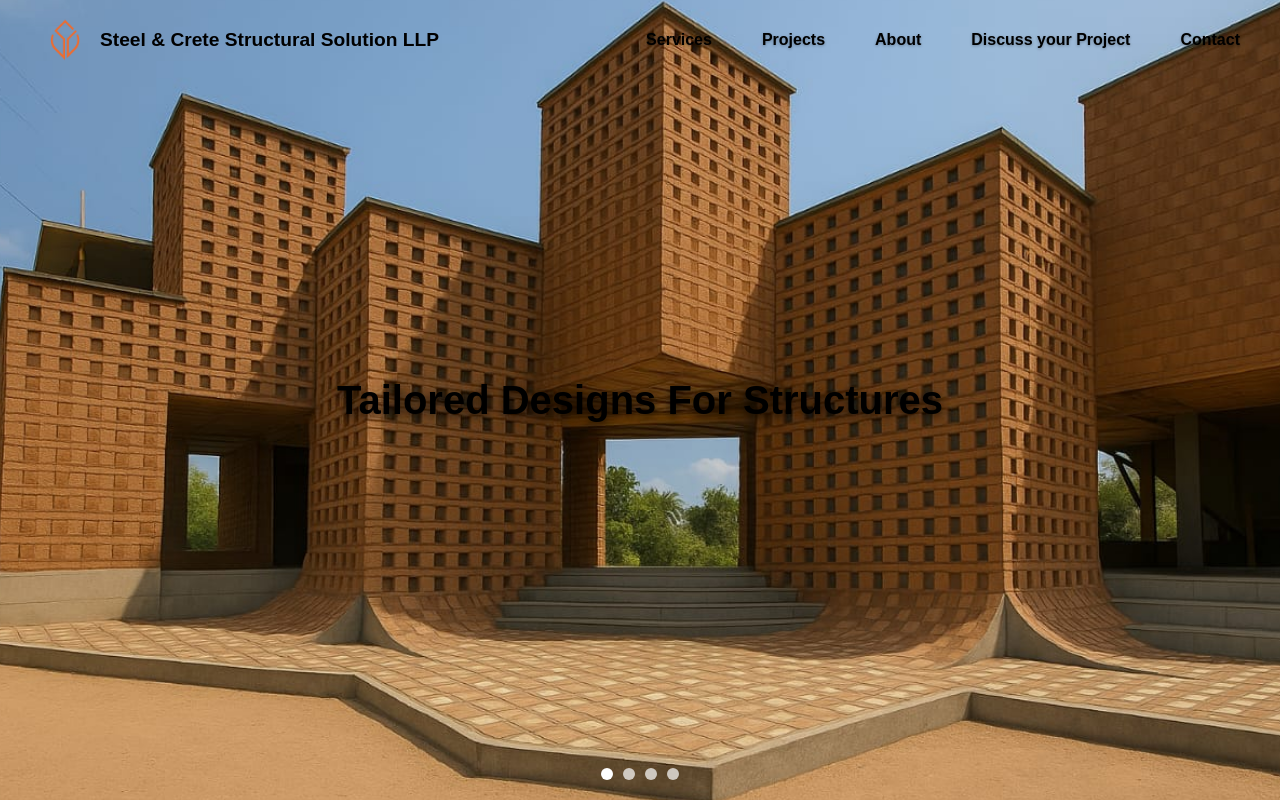
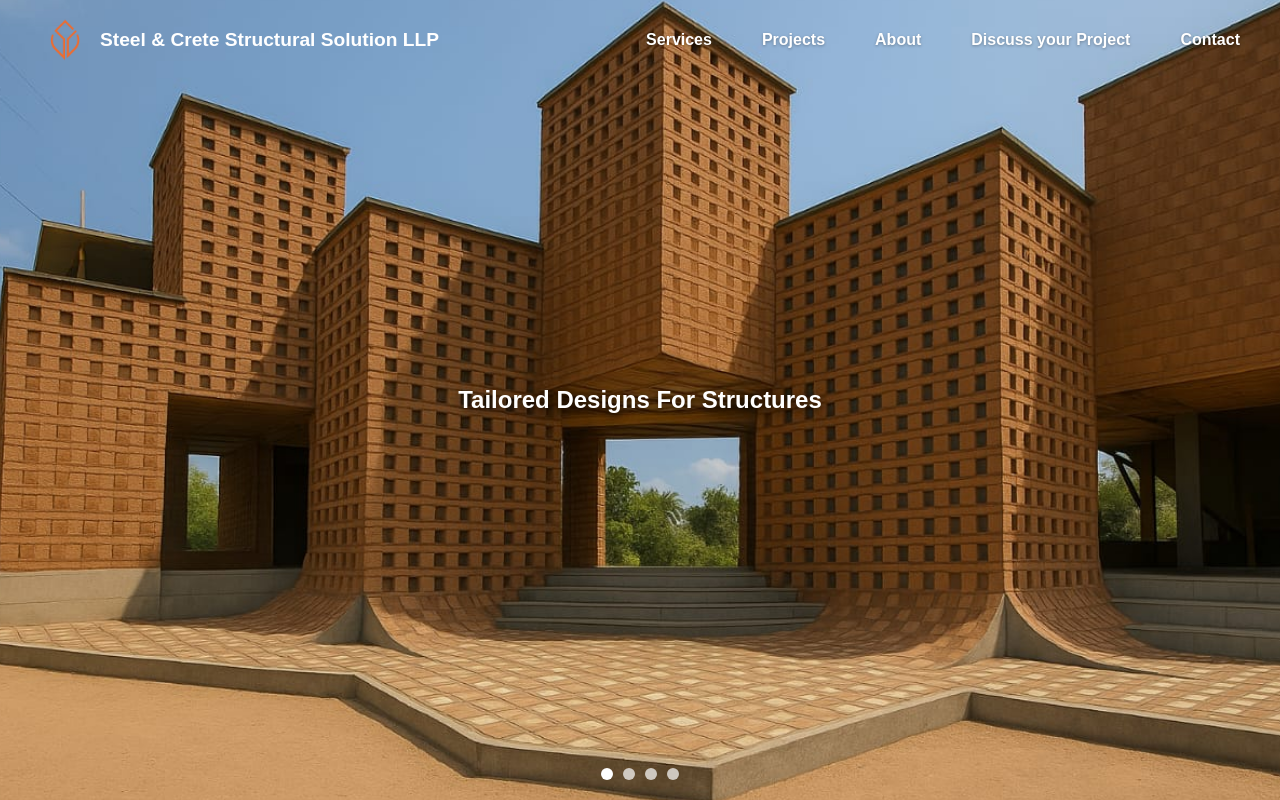
Before and after one commit to Ersanoj-developer/steeldemo-, a plain HTML site: page index.html in a window 1280 px wide. Both pictures are taken after a click on the element 607 px from the left and 774 px from the top of the page. Drawn offline with Linux system fonts and the light colour scheme.

Commit message:
index.html

```diff
--- a/index.html
+++ b/index.html
@@ -32,7 +32,7 @@
     }
 
     /* Slider */
-    /* Slider */
+   /* Slider */
 .slider {
   position: relative;
   height: 100vh;
@@ -195,6 +195,33 @@ nav a {
     display: flex;
   }
 }
+.overlay-text {
+  position: absolute;
+  top: 50%; left: 50%;
+  transform: translate(-50%,-50%);
+  font-size: 1.5rem;
+  font-weight: bold;
+  text-align: center;
+  text-shadow: 0 3px 8px rgba(0,0,0,0.7);
+  opacity: 0;
+  transition: opacity 0.8s ease, color 0.5s ease;
+}
+.slide.active .overlay-text {
+  opacity: 1;
+}
+
+.overlay-text.fade-out {
+  opacity: 0 !important;
+}
+.slide {
+  opacity: 0;
+  transition: opacity 1s ease;
+}
+.slide.active {
+  opacity: 1;
+  z-index: 1;
+  transition-delay: 0.2s; /* image waits a bit before appearing */
+}
 
   </style>
 </head>
@@ -250,7 +277,7 @@ nav a {
 
   const logos=['logo.png','logo.png','logo.png'];
   const names=['Steel & Crete Structural Solution LLP','Steel & Crete Structural Solution LLP','Steel & Crete Structural Solution LLP'];
-  const colors=['black','orange','blue'];
+  const colors=['white','white','white'];
 
   let idx=0; let timer;
 
@@ -305,6 +332,27 @@ const navMenu = document.getElementById('navMenu');
 menuToggle.addEventListener('click', () => {
   navMenu.classList.toggle('active');
 });
+function show(i){
+  const currentText = slides[idx].querySelector('.overlay-text');
+
+  // fade out current text first
+  currentText.classList.add('fade-out');
+
+  // wait until fade-out is done before switching slides
+  setTimeout(() => {
+    slides[idx].classList.remove('active');
+    currentText.classList.remove('fade-out'); // reset for next use
+
+    idx = (i + slides.length) % slides.length;
+    slides[idx].classList.add('active');
+
+    updateDots();
+    updateBrand();
+  }, 800); // delay matches fade-out duration (0.8s)
+
+  restart();
+}
+
 
 </script>
 
```
